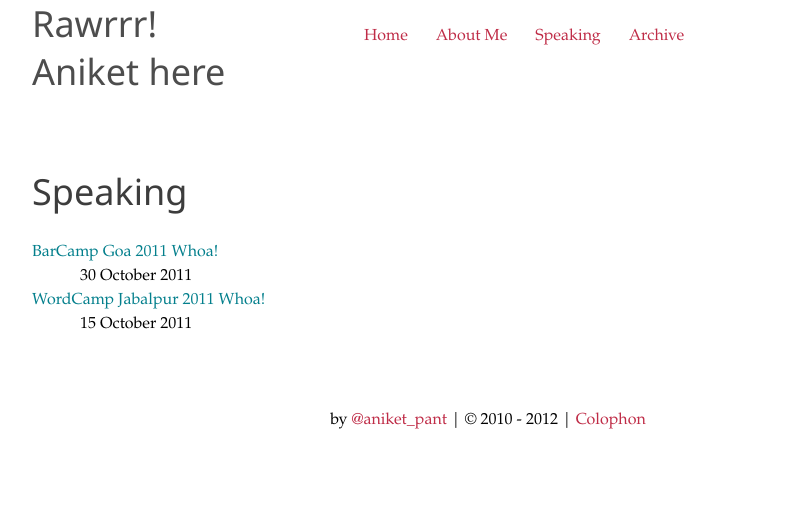
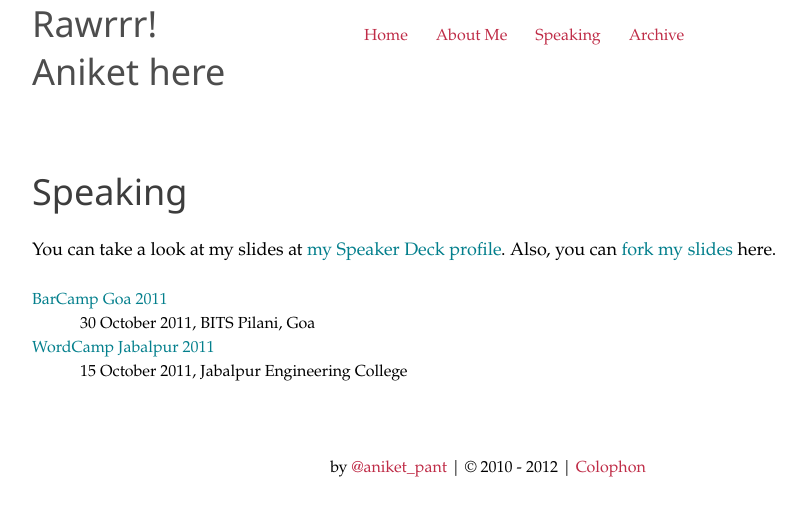
Before and after one commit to aniketpant/aniketpant.github.com, a Jekyll site: the page built from speaking/index.md, in a window 1280 px wide. Shown: the top 516 px of the page, without its empty margins (152-955 px from the left). Built offline with Jekyll 4.4.1, drawn with Linux system fonts in a browser that asks for light colours.

Commit message:
a new update

```diff
--- a/_layouts/post.html
+++ b/_layouts/post.html
@@ -4,7 +4,7 @@ layout: default
 <div class="g one-whole cf post {{page.slug}}">
 	<header class="g one-quarter post--header">
   		<h1 class="post_title">{{ page.title }}</h1>
-  		<div class="meta island">Posted on <span class="date">{{ page.date | date_to_long_string }}</span><br/>
+  		<div class="meta island">Posted on <date class="date">{{ page.date | date_to_long_string }}</date><br/>
   			in <span class="category">{{ page.category }}</a></span>{% if page.tags %}<br/>tagged <span class="tags">{{ page.tags | array_to_sentence_string }}</span>{% endif %}</div>
       <div class="share island">
         <a href="https://twitter.com/share" class="twitter-share-button" data-via="aniket_pant" data-related="aniket_pant">Tweet</a>
--- a/speaking/index.md
+++ b/speaking/index.md
@@ -6,11 +6,13 @@ slug: speaking
 
 <div class="g one-whole cf" markdown="1">
 
+<p class="lead">You can take a look at my slides at <a href="https://speakerdeck.com/aniketpant">my Speaker Deck profile</a>. Also, you can <a href="https://github.com/aniketpant/presentations">fork my slides</a> here.</p>
+
 <dl>
 {% for post in site.posts %}
 	{% if post.category == 'talk' %}
-		<dt><a href="{{ post.url }}" class="complex-link">{{ post.title }} <span class="complex-link__target">Whoa!</span></a></dt>
-		<dd>{{ post.date | date_to_long_string }}</dd>
+		<dt><a href="{{ post.url }}" class="complex-link">{{ post.title }}</a></dt>
+		<dd><date class="date">{{ post.date | date_to_long_string }}</date>, <span class="place">{{ post.place }}</span></dd>
 	{% endif %}
 {% endfor %}
 </dl>
```
Also changed, not shown: _layouts/talk.html (+11 -4 lines), speaking/_posts/2011-10-15-wordcamp-jabalpur-2011.md (added, +30 -0 lines), speaking/_posts/2011-10-15-wordcamp-jabalpur.md (deleted, +0 -6 lines), speaking/_posts/2011-10-30-barcamp-goa-2011.md (added, +32 -0 lines), speaking/_posts/2011-10-30-barcamp-goa.md (deleted, +0 -6 lines).
